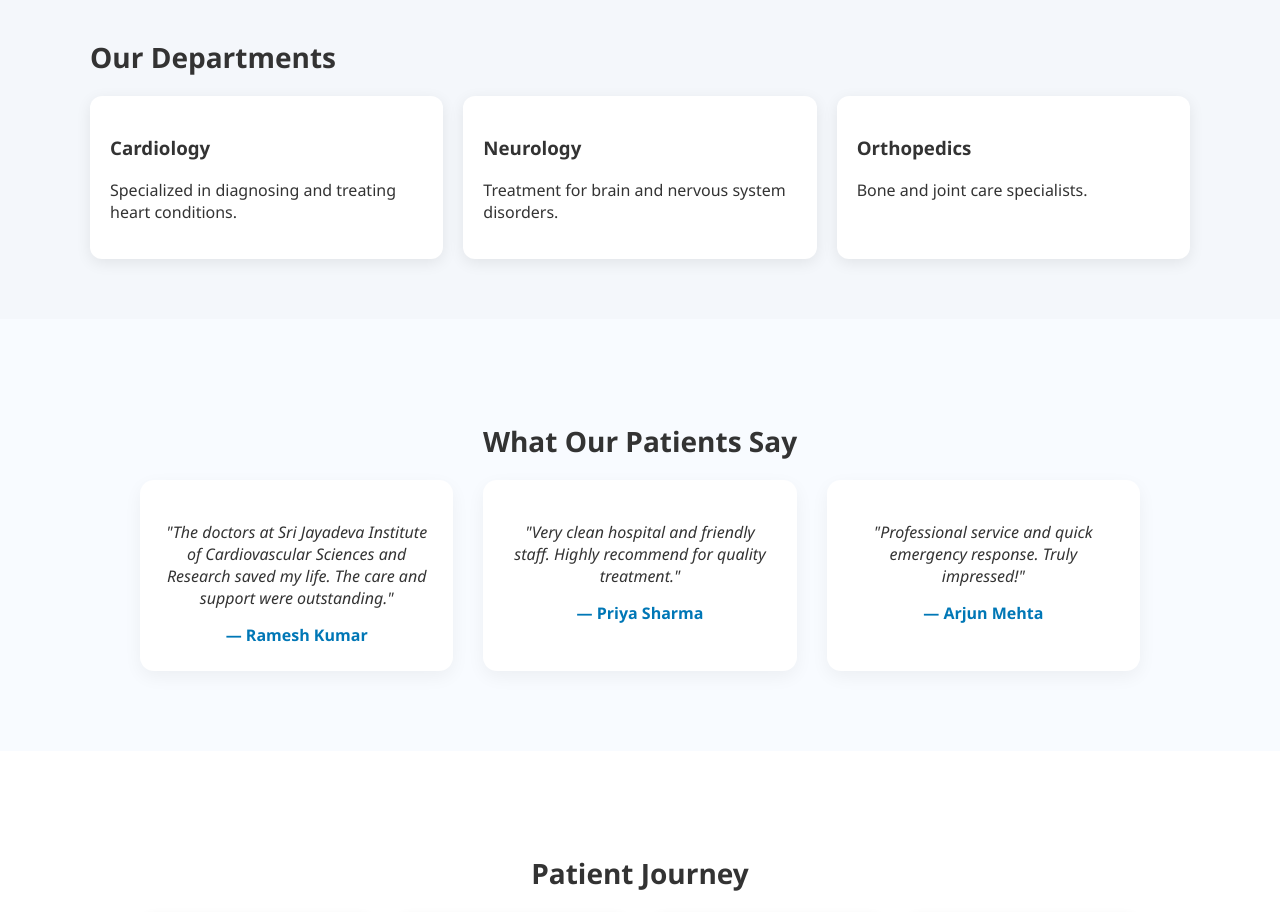
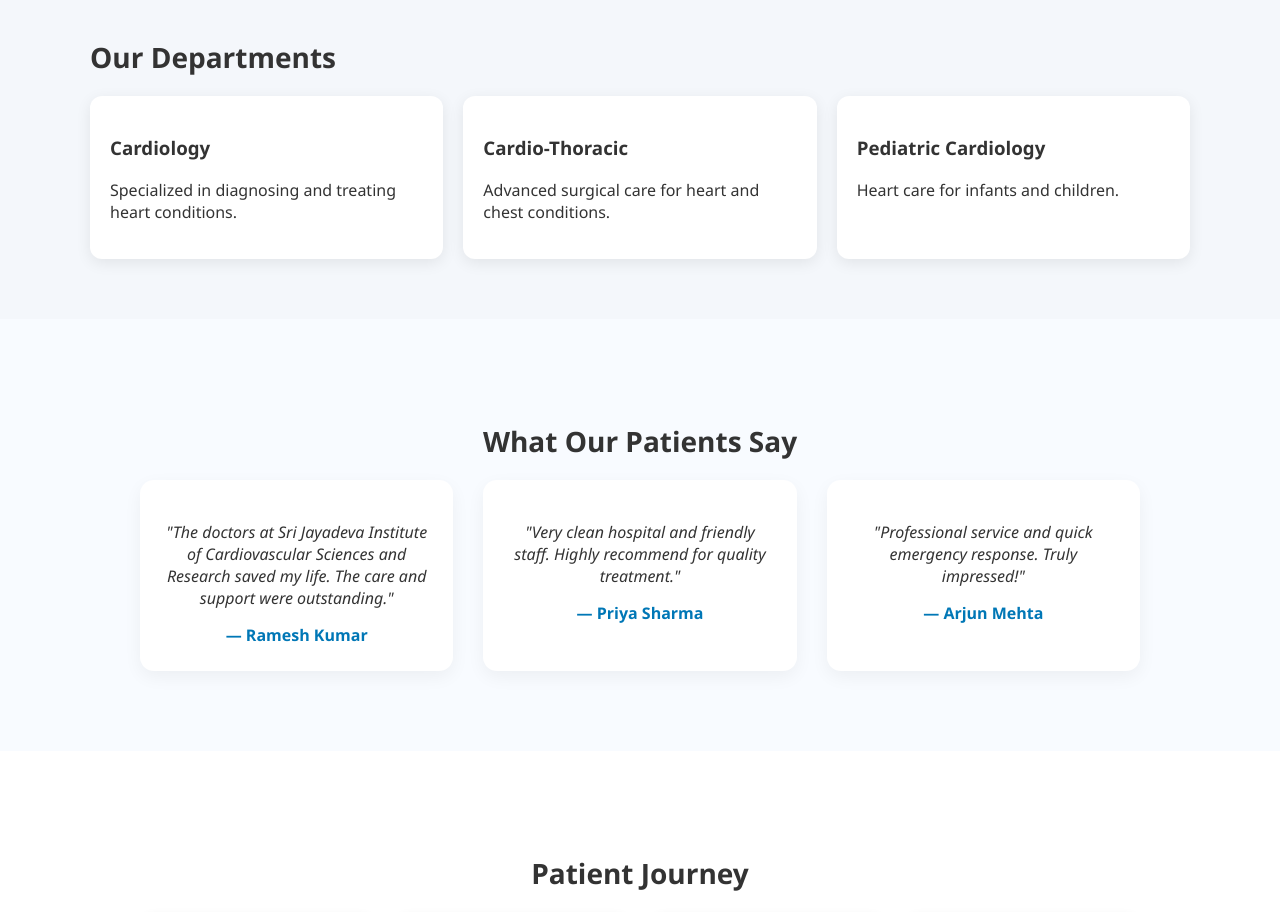
Before and after one commit to Ishikaraj-30/Hospital-website, a React (Create React App) app: page / in a window 1280 px wide. Shown: the part 2480-3392 px from the top of the page. Built offline with nearby package versions, Linux system fonts and the light colour scheme.

Commit message:
adding new department

```diff
--- a/src/data/departments.js
+++ b/src/data/departments.js
@@ -8,17 +8,17 @@ const departments = [
   },
   {
     id: 2,
-    name: "Neurology",
-    description: "Treatment for brain and nervous system disorders.",
+    name: "Cardio-Thoracic",
+    description: "Advanced surgical care for heart and chest conditions.",
     details:
-      "Our Neurology team treats stroke, epilepsy, migraines, spinal cord issues, and neuro disorders with modern diagnostic and rehabilitation support.",
+      "Our Cardio-Thoracic department handles complex heart surgeries like bypass (CABG), valve replacement, and thoracic procedures with state-of-the-art operation theaters.",
   },
   {
     id: 3,
-    name: "Orthopedics",
-    description: "Bone and joint care specialists.",
+    name: "Pediatric Cardiology",
+    description: "Heart care for infants and children.",
     details:
-      "We handle fractures, joint replacement surgeries, arthritis care, and sports injuries with advanced surgical and physiotherapy support.",
+      "Our Pediatric Cardiology department specializes in congenital heart defects, pediatric cardiac surgeries, and child-focused cardiac care with specialized equipment and experts.",
   },
 ];
 
--- a/src/data/doctors.js
+++ b/src/data/doctors.js
@@ -5,23 +5,23 @@ const doctors = [
     specialization: "Cardiologist",
     designation: "Senior Consultant",
     experience: "12 Years",
-    departmentId: 1
+    departmentId: 1 // Cardiology
   },
   {
     id: 2,
     name: "Dr. Meera Nair",
-    specialization: "Neurologist",
+    specialization: "Pediatric Cardiologist",
     designation: "Consultant",
     experience: "10 Years",
-    departmentId: 2
+    departmentId: 3 // Pediatric Cardiology
   },
   {
     id: 3,
     name: "Dr. Amit Verma",
-    specialization: "Orthopedic Surgeon",
-    designation: "Junior specialist",
+    specialization: "Cardio-Thoracic Surgeon",
+    designation: "Senior Specialist",
     experience: "8 Years",
-    departmentId: 3
+    departmentId: 2 // Cardio-Thoracic
   },
 ];
 
```
Also changed, not shown: 2 other files (tests, documents, lock files or other folders).
